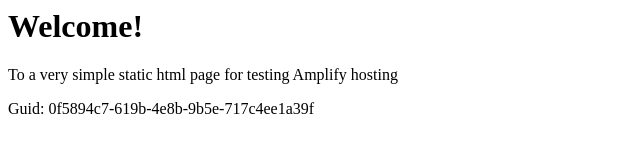
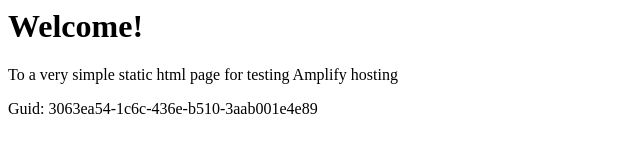
Before and after one commit to aws-aemilia-iad/Github-PR-Commit-Integration-Test-DoNotTouch-GitHubWebhookPushCanaryTest-v1-gamma-us-east-1, a website: page src/index.html in a window 1280 px wide. Shown: the full height of the page, 0-640 px from the left. Drawn offline with Linux system fonts and the light colour scheme.

Commit message:
commit from integ tests

```diff
--- a/src/index.html
+++ b/src/index.html
@@ -12,6 +12,6 @@
 <body>
     <h1>Welcome!</h1>
     <p>To a very simple static html page for testing Amplify hosting</p>
-    <p>Guid: 0f5894c7-619b-4e8b-9b5e-717c4ee1a39f</p></body>
+    <p>Guid: 3063ea54-1c6c-436e-b510-3aab001e4e89</p></body>
 
 </html>
```
